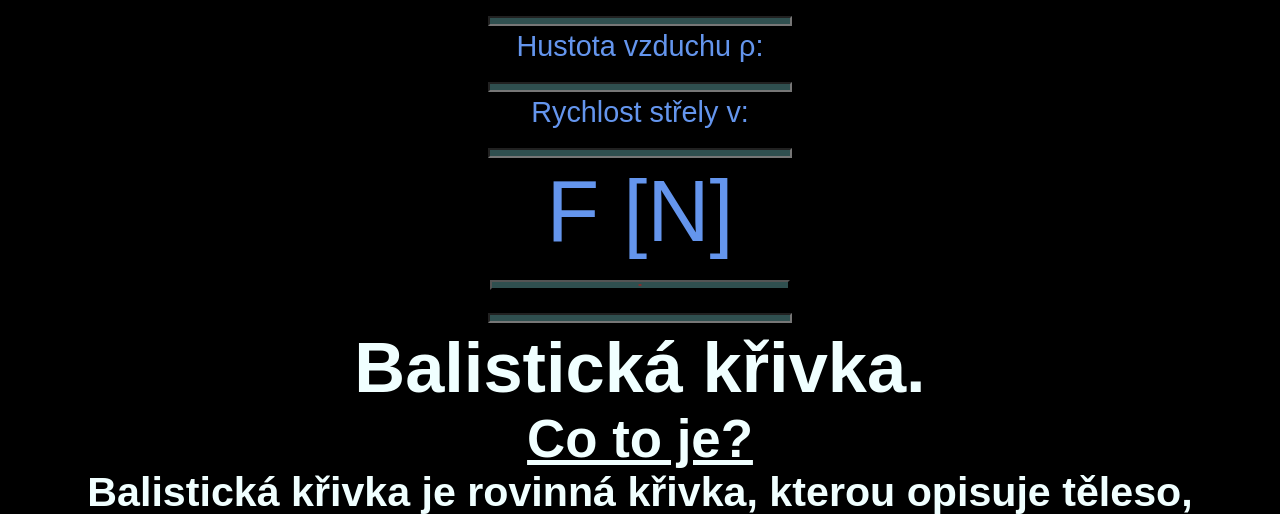
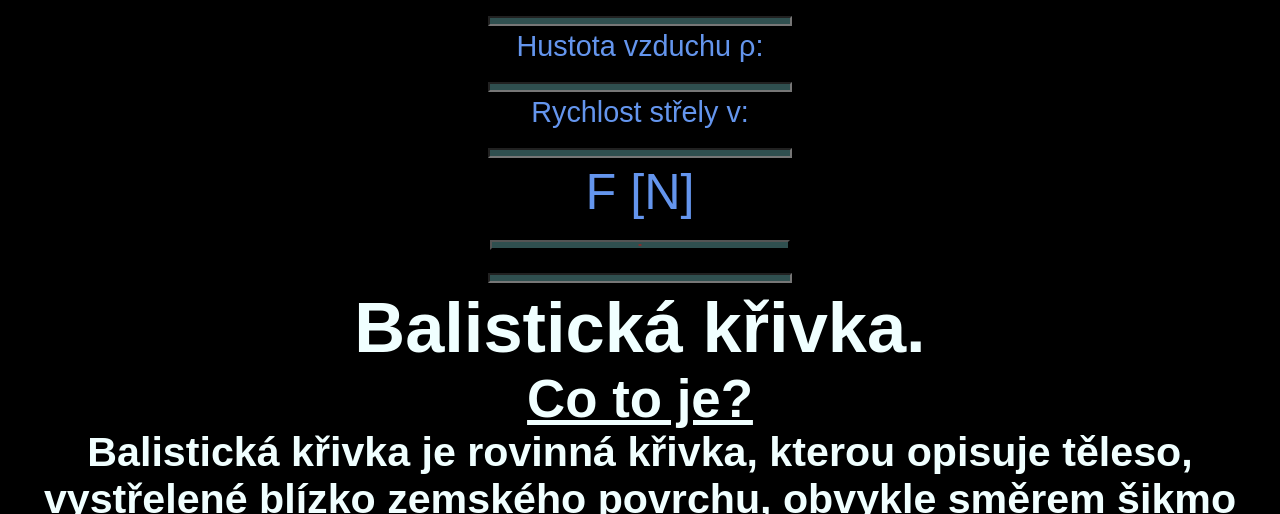
Before and after one commit to Johny1235/johnyreal.cz, a PHP site: page /subsites/krivka.html in a window 1280 px wide. Shown: the part 168-682 px from the top of the page. Run offline with PHP 8.4, Linux system fonts and the light colour scheme; some web fonts are replaced.

Commit message:
Update krivka.css

```diff
--- a/subcss/krivka.css
+++ b/subcss/krivka.css
@@ -27,7 +27,7 @@ button, input
 }
 #f
 {
-    font-size: 3em;
+    font-size: 1.75em;
 }
 #rovnitko
 {
```
